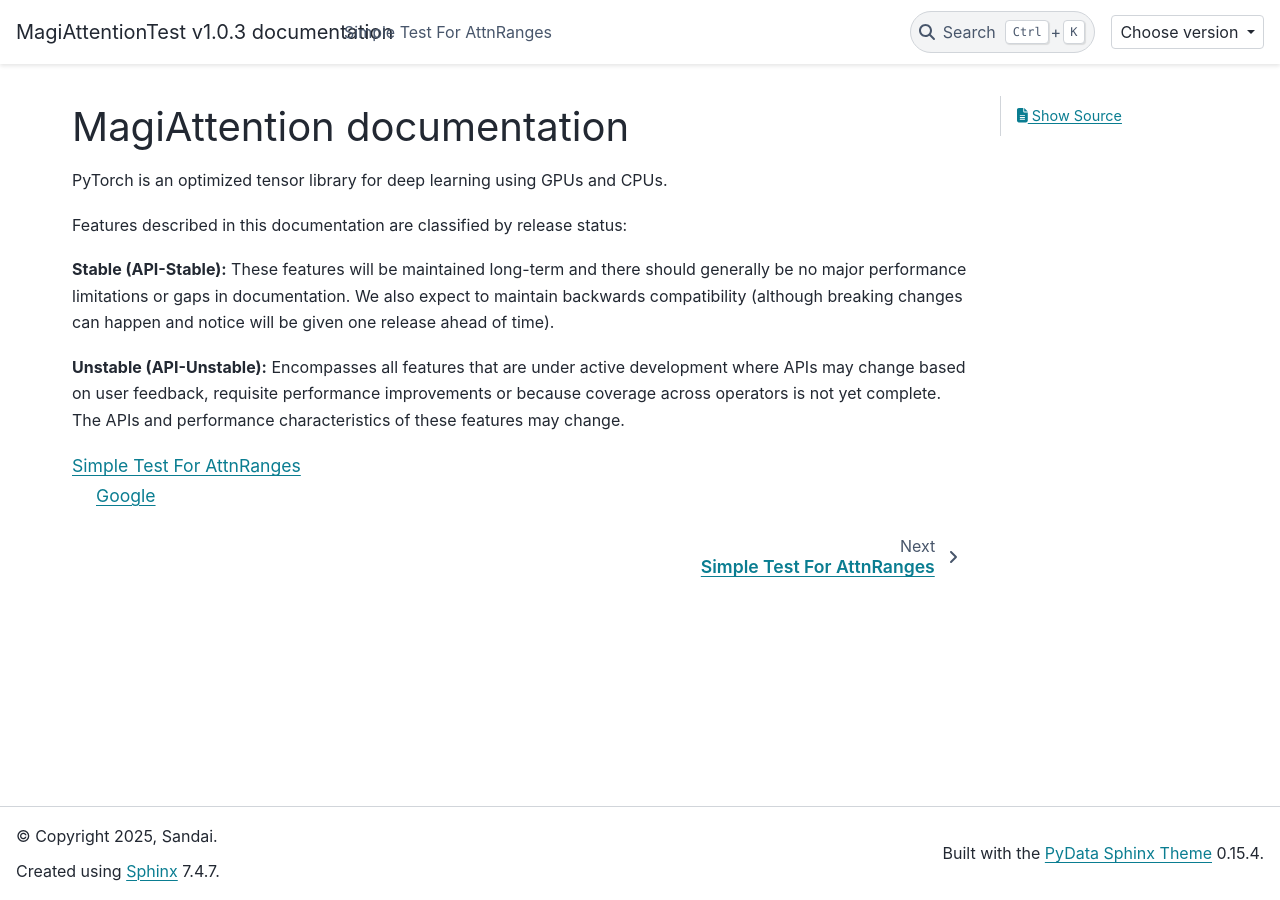
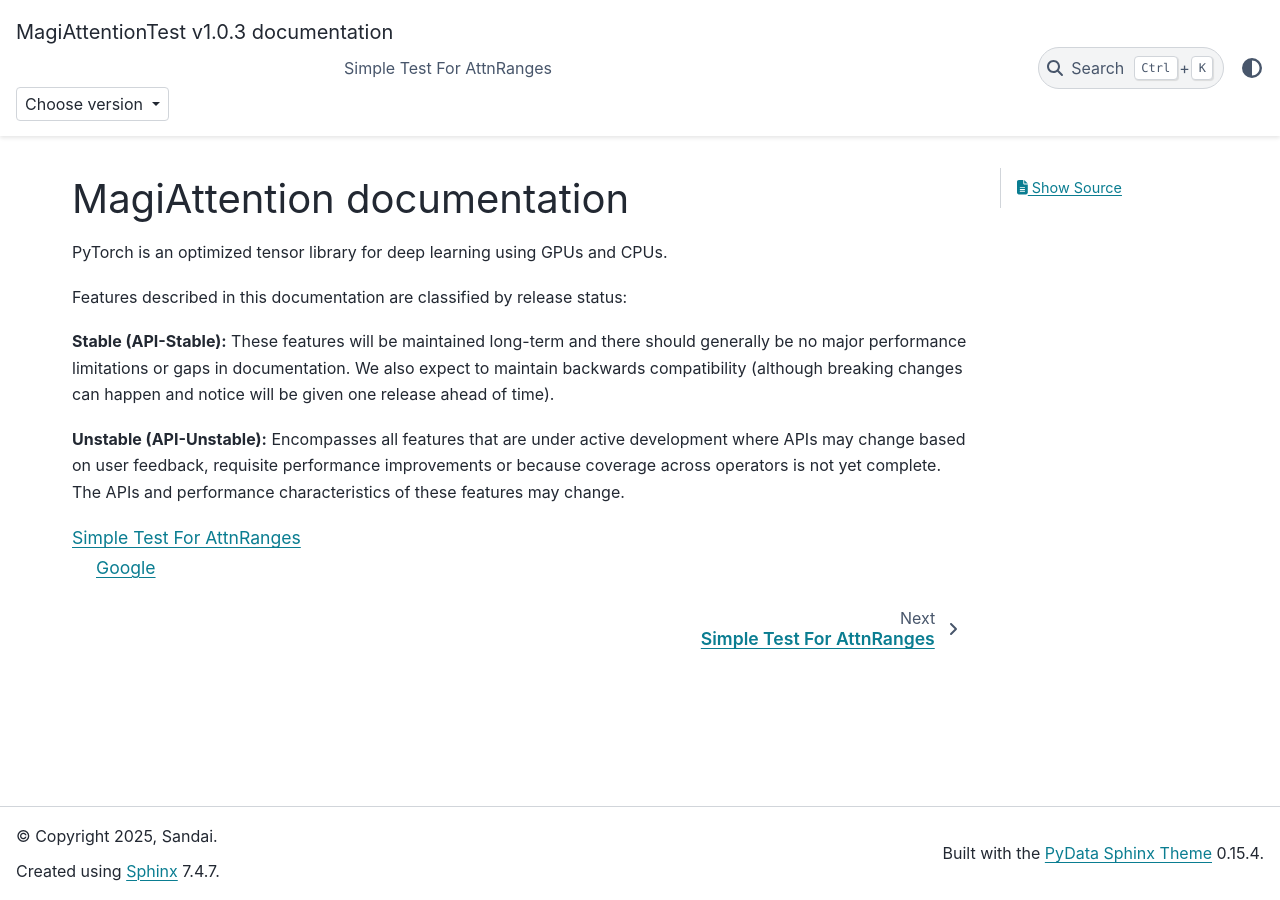
Before and after one commit to WT1W/test_sphinx, a Sphinx documentation site: the page built from docs/source/index.md, in a window 1280 px wide. Built offline with Sphinx 7.4.7 and the PyData theme 0.15.4, drawn with Linux system fonts in a browser that asks for light colours.

Commit message:
update blog8

```diff
--- a/docs/source/conf.py
+++ b/docs/source/conf.py
@@ -87,8 +87,7 @@ html_theme = 'pydata_sphinx_theme'
 html_baseurl = "https://wt1w.github.io/test_sphinx/blog8/"
 version = "5.2"
 html_theme_options = {
-    "navbar_start": ["navbar-logo"],
-    "navbar_end": ["version-switcher"],
+    "navbar_start": ["navbar-logo", "version-switcher"],
     "switcher": {
         "json_url": "https://raw.githubusercontent.com/WT1W/test_sphinx/refs/heads/main/work.json",
         "version_match": version,
```
